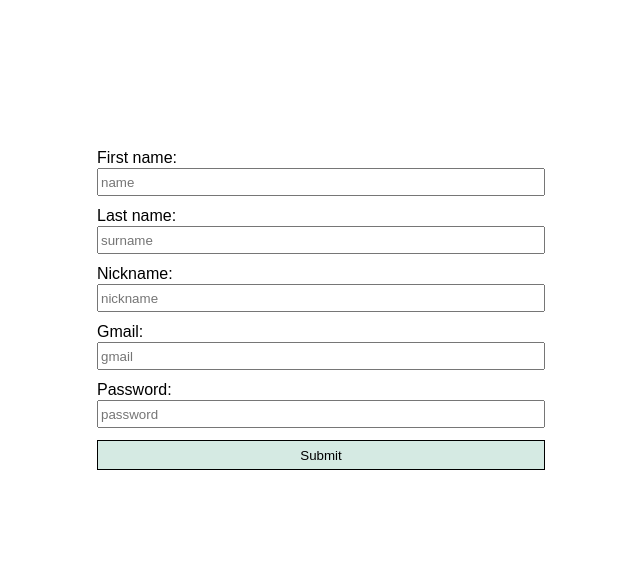
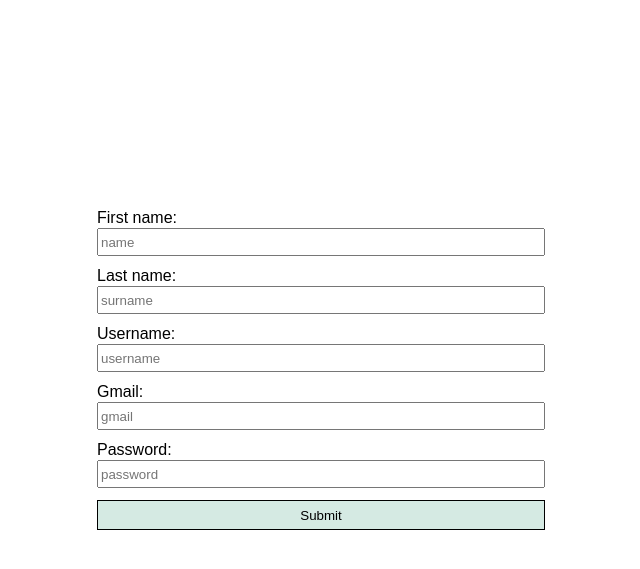
Before and after one commit to giorgi200706/Books-shop, a Flask app: page /register in a window 1280 px wide. Shown: the part 80-649 px from the top of the page, without its empty margins (319-959 px from the left). Run offline with Flask 2, Linux system fonts and the light colour scheme.

Commit message:
add registration and sing in

```diff
--- a/main.py
+++ b/main.py
@@ -43,7 +43,6 @@ def mainpagebooks():
         return render_template("index.html", books_list=books)
 
 
-
 # book page
 @app.route('/<name>')
 def show_book(name):
@@ -57,19 +56,48 @@ def show_book(name):
                             author = sql.books[var][1] ,
                             date = sql.books[var][2] ,
                             price = sql.books[var][3] ,
-                            code = sql.books[var][4])
+                            code = sql.books[var][4] )
 
-
+    else:
+            return render_template("pages/book.html");
 
 
 # register page
-@app.route('/register')
+@app.route('/register' , methods = ["POST" , "GET"])
 def register():
 
+    # create users dictionary andd fill
+    users = []
+    for i in range(len(sql.users)):
+        users.append({
+        "name": sql.users[i][0],
+        "surname": sql.users[i][1],
+        "username": sql.users[i][2],
+        "gmail": sql.users[i][3],
+        "password": sql.users[i][4],
+    })
 
+    name =  request.args.get("name")
+    surname =  request.args.get("surname")
+    username = request.args.get("username")
+    gmail =  request.args.get("gmail")
+    password =  request.args.get("pass")
+    submit = request.args.get("submit")
 
-    return render_template("pages/register.html")
+    hello = " "
+    if submit == 'Submit':
+        k = False
+        for i in range(len(users)):
+            if users[i]["username"] == username :
+                k = True
 
+        if k == False:
+            sql.add_users(name , surname , username , gmail , password)
+            return render_template("pages/register.html" , yes = "You have registered" , no = "")
+        else:
+            return render_template("pages/register.html" , yes = "" , no = "You are already registered")
+    else:
+        return render_template("pages/register.html" , yes = "" , no = "")
 
 
 # sign in page
@@ -80,12 +108,12 @@ def sign():
     users = []
     for i in range(len(sql.users)):
         users.append({
-            "name": sql.users[i][0],
-            "surname": sql.users[i][1],
-            "username": sql.users[i][2],
-            "gmail": sql.users[i][3],
-            "password": sql.users[i][4],
-        })
+        "name": sql.users[i][0],
+        "surname": sql.users[i][1],
+        "username": sql.users[i][2],
+        "gmail": sql.users[i][3],
+        "password": sql.users[i][4],
+    })
 
     username =  request.args.get("username")
     password =  request.args.get("password")
@@ -115,6 +143,10 @@ def sign():
         return render_template("pages/sign-in.html" , yes = "" , no = "")
 
 
+@app.route('/add-book')
+def addbook():
+    nana = 0;
+
 
 if __name__ == "__main__":
     app.run(debug=True)
--- a/sql.py
+++ b/sql.py
@@ -1,12 +1,10 @@
 import sqlite3
 database = 'shop.db'
-con = sqlite3.connect('shop.db')
+con = sqlite3.connect('shop.db', check_same_thread=False)
 cur = con.cursor()
 
 #                                                                                                  GHS653VBA62
 # cur.execute('''insert into books values ("The Anubis Gates" , "Tim Powers" , 1983 , 12.99 ,       "3GV72B7CBV") ''')
-
-
 
 # get data from books
 data = cur.execute("select * from books")
@@ -18,7 +16,9 @@ data = cur.execute("select * from users")
 items  = cur.fetchall()
 users = items;
 
-
+# function which add users in database
+def add_users(name , surname , username , gmail , password):
+    cur.execute("INSERT INTO users (name , surname , username , gmail , password) VALUES (? , ? , ? , ? , ?)" , (name , surname , username , gmail , password))
+    con.commit();
 
 con.commit()
-con.close()
--- a/static/css/global.css
+++ b/static/css/global.css
@@ -172,6 +172,26 @@ body footer {
   height: 300px;
 }
 
+section > div > h5, section > div h6 {
+  font-size: 20px;
+  font-family: sans-serif;
+  display: -webkit-box;
+  display: -ms-flexbox;
+  display: flex;
+  -webkit-box-pack: center;
+      -ms-flex-pack: center;
+          justify-content: center;
+  margin-top: 30px;
+}
+
+section > div > h5 {
+  color: green;
+}
+
+section > div > h6 {
+  color: red;
+}
+
 section > form {
   margin: 0 auto;
   margin-top: 150px;
@@ -293,6 +313,16 @@ section .book .info {
 }
 
 section .book .info > h3, section .book .info h4, section .book .info h5, section .book .info h6, section .book .info p {
+  display: -webkit-box;
+  display: -ms-flexbox;
+  display: flex;
+  -webkit-box-pack: justify;
+      -ms-flex-pack: justify;
+          justify-content: space-between;
+  -webkit-box-orient: vertical;
+  -webkit-box-direction: normal;
+      -ms-flex-direction: column;
+          flex-direction: column;
   font-size: 25px;
   margin-top: 20px;
   font-family: sans-serif;
--- a/static/scss/_style-book.scss
+++ b/static/scss/_style-book.scss
@@ -27,6 +27,9 @@ section{
             height: 350px;
 
             & > h3,h4,h5,h6,p{
+                display: flex;
+                justify-content: space-between;
+                flex-direction: column;
                 font-size: 25px;
                 margin-top: 20px;
                 font-family: sans-serif;
--- a/static/scss/_style-register.scss
+++ b/static/scss/_style-register.scss
@@ -1,4 +1,20 @@
 section{
+    & > div{
+        & > h5,h6{
+            font-size: 20px;
+            font-family: sans-serif;
+            display: flex;
+            justify-content: center;
+            margin-top: 30px;
+        }
+
+        & > h5{
+            color: green;
+        }
+        & > h6{
+            color: red;
+        }
+    }
     & > form{
         margin: 0 auto;
         margin-top: 150px;
--- a/templates/pages/register.html
+++ b/templates/pages/register.html
@@ -23,7 +23,14 @@
             </div>
         </header>
         <section>
-
+            <div>
+                <h5>
+                    {{ yes }}
+                </h5>
+                <h6>
+                    {{ no }}
+                </h6>
+            </div>
             <form action="" method="get">
                 <label for="name">First name:</label>
                 <input id="name" type="text" placeholder="name" name="name">
@@ -31,8 +38,8 @@
                 <label for="surname">Last name:</label>
                 <input id="surname" type="text" placeholder="surname" name="surname">
 
-                <label for="nickname">Nickname:</label>
-                <input id="nickname" type="text" placeholder="nickname" name="nickname">
+                <label for="username">Username:</label>
+                <input id="username" type="text" placeholder="username" name="username">
 
                 <label for="gmail">Gmail:</label>
                 <input id="gmail" type="email" placeholder="gmail" name="gmail">
@@ -40,7 +47,7 @@
                 <label for="password">Password:</label>
                 <input id="password" type="password" placeholder="password" name="pass">
 
-                <input class="submit" type="submit" value="Submit">
+                <input class="submit" type="submit" name="submit" id="submit">
             </form>
 
         </section>
```
Also changed, not shown: shop.db, 1 other file.
